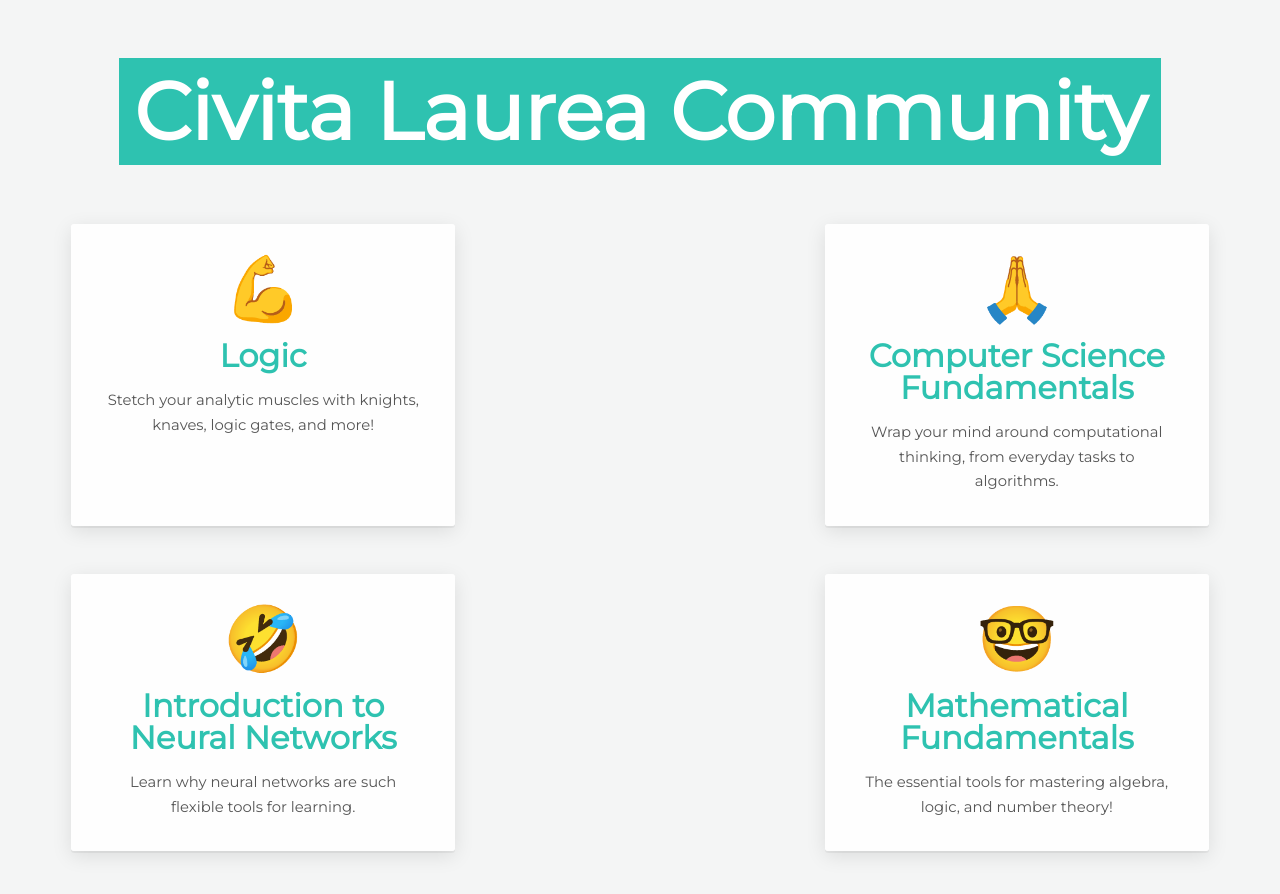
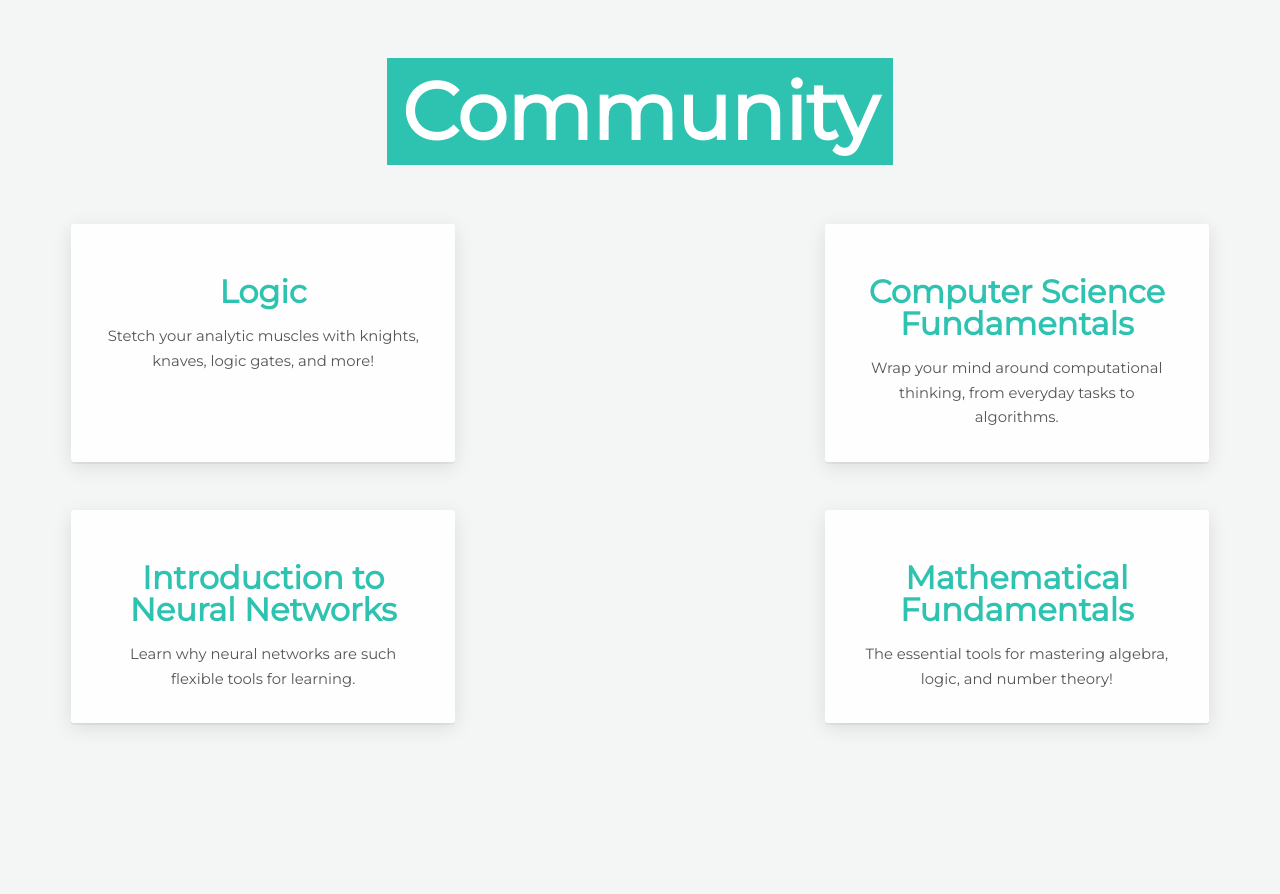
Before and after one commit to civita-laurea/ASU-Game, a React (Create React App) app in the folder Frontend/: page / in a window 1280 px wide. Shown: the top 894 px of the page. After the commit the page ends 835 px from the top, so only its background shows below. Built offline with nearby package versions, Linux system fonts and the light colour scheme.

Commit message:
updated tile

```diff
--- a/Frontend/src/components/App.jsx
+++ b/Frontend/src/components/App.jsx
@@ -22,7 +22,7 @@ function createEntry(emojiTerm) {
   return (
     <Entry
       key={emojiTerm.id}
-      emoji={emojiTerm.emoji}
+      // emoji={emojiTerm.emoji}
       name={emojiTerm.name}
       description={emojiTerm.meaning}
     />
@@ -33,7 +33,7 @@ function App() {
   return (
     <div>
       <h1>
-        <span>Civita Laurea Community</span>
+        <span>Community</span>
       </h1>
       <dl className="dictionary">{emojipedia.map(createEntry)}</dl>
     </div>
--- a/Frontend/src/components/Entry.jsx
+++ b/Frontend/src/components/Entry.jsx
@@ -5,7 +5,7 @@ function Entry(props) {
     <div className="term">
       <dt>
         <span className="emoji" role="img" aria-label="Tense Biceps">
-          {props.emoji}
+          {/* {props.emoji} */}
         </span>
         <span>{props.name}</span>
       </dt>
--- a/Frontend/src/emojipedia.js
+++ b/Frontend/src/emojipedia.js
@@ -8,28 +8,28 @@ const emojipedia = [
     // },
     {
       id: 1,
-      emoji: "💪",
+      // emoji: "💪",
       name: "Logic",
       meaning:
         "Stetch your analytic muscles with knights, knaves, logic gates, and more!"
     },
     {
       id: 2,
-      emoji: "🙏",
+      // emoji: "🙏",
       name: "Computer Science Fundamentals",
       meaning:
         "Wrap your mind around computational thinking, from everyday tasks to algorithms."
     },
     {
       id: 3,
-      emoji: "🤣",
+      // emoji: "🤣",
       name: "Introduction to Neural Networks",
       meaning:
         "Learn why neural networks are such flexible tools for learning."
     },
     {
       id: 4,
-      emoji: "🤓",
+      // emoji: "🤓",
       name: "Mathematical Fundamentals",
       meaning:
         "The essential tools for mastering algebra, logic, and number theory!"
```
Also changed, not shown: 1 other file (tests, documents, lock files or other folders).
